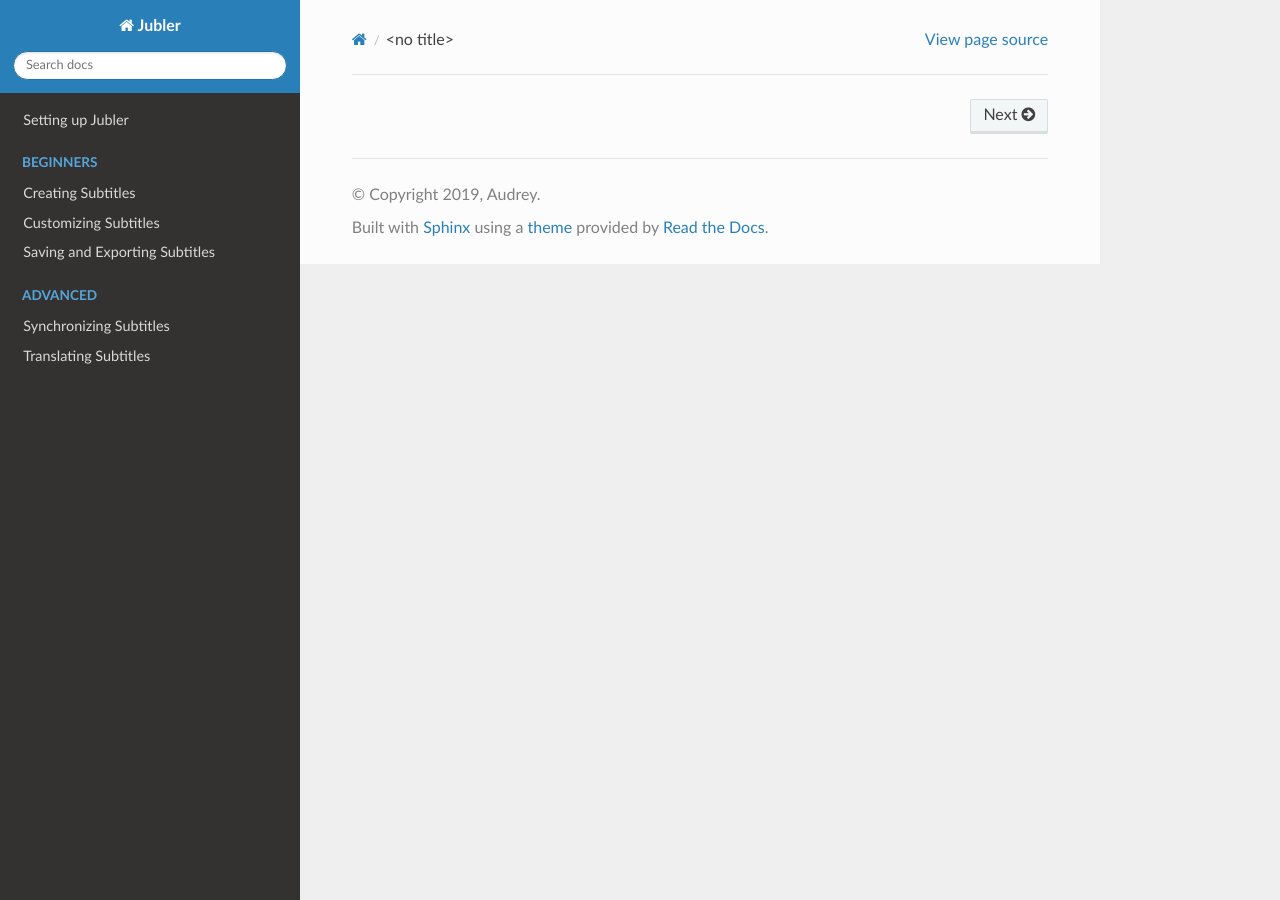
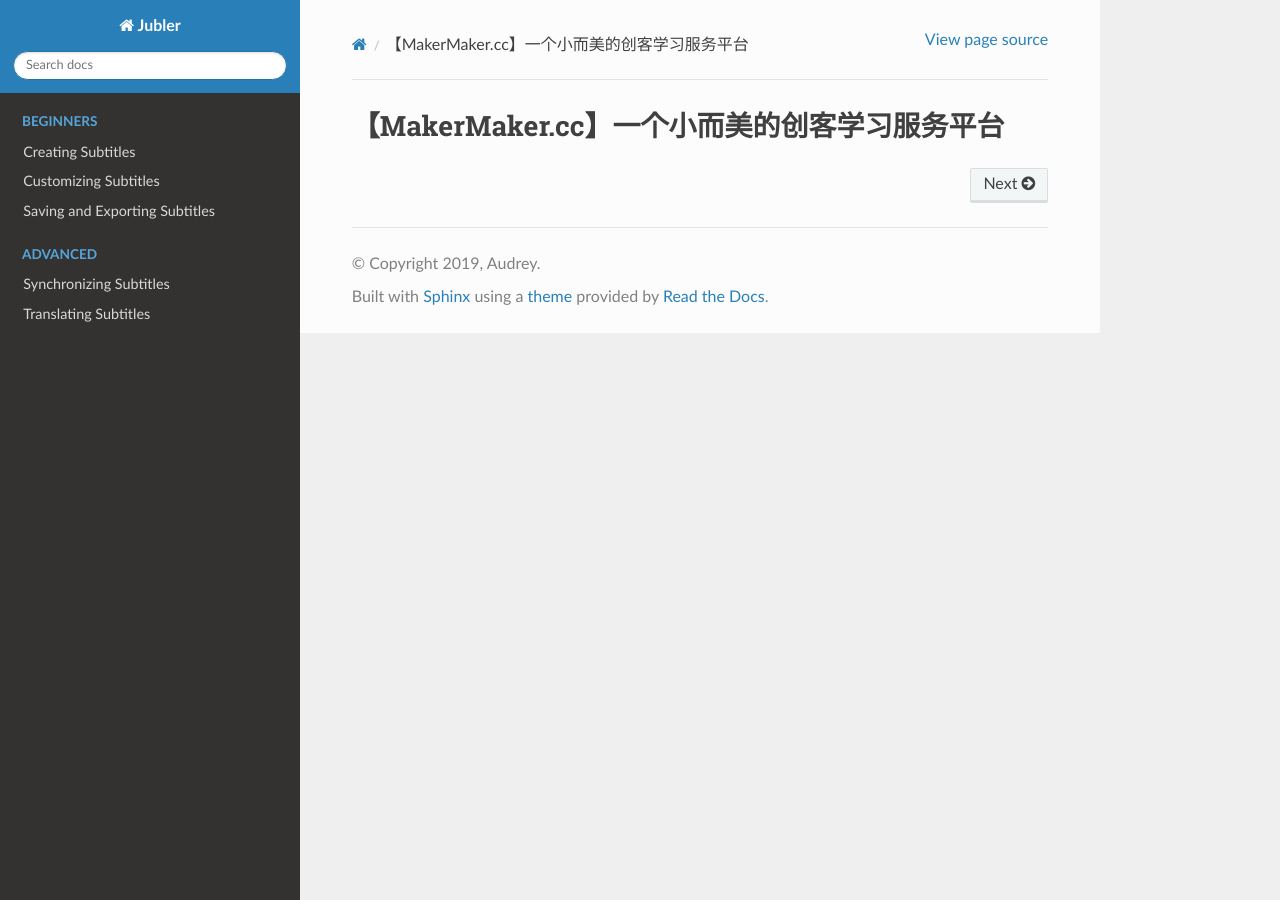
Before and after one commit to chinamengfeixiang/imakermaker, a Sphinx documentation site: the page built from docs/source/index.rst, in a window 1280 px wide. Built offline with Sphinx 7.4.7 and the Read the Docs theme 2.0.0, drawn with Linux system fonts in a browser that asks for light colours.

Commit message:
modify index.rst

```diff
--- a/docs/source/index.rst
+++ b/docs/source/index.rst
@@ -1,9 +1,5 @@
-.. toctree::
-   :maxdepth: 2
-   :hidden:
-
-   beforeyoubegin
-
+【MakerMaker.cc】一个小而美的创客学习服务平台
+===============================================
 .. toctree::
    :maxdepth: 2
    :hidden:
```
